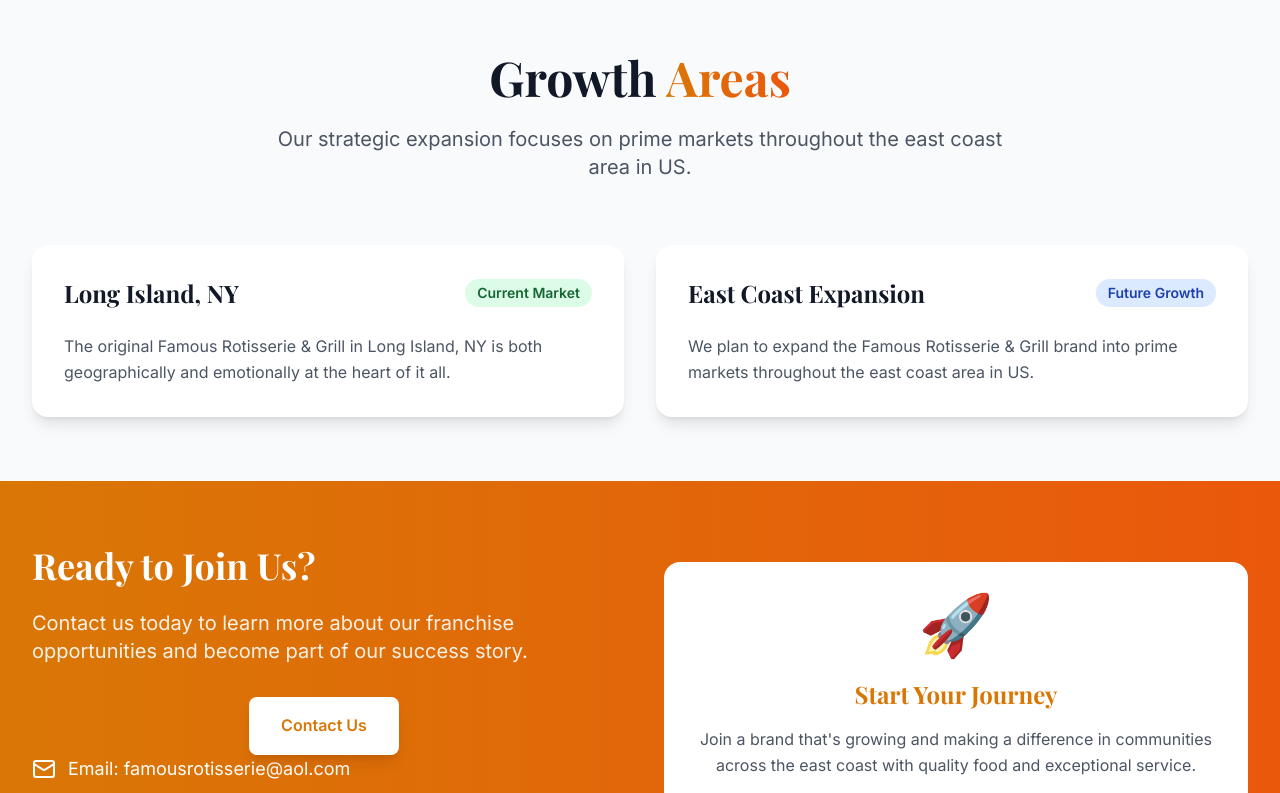
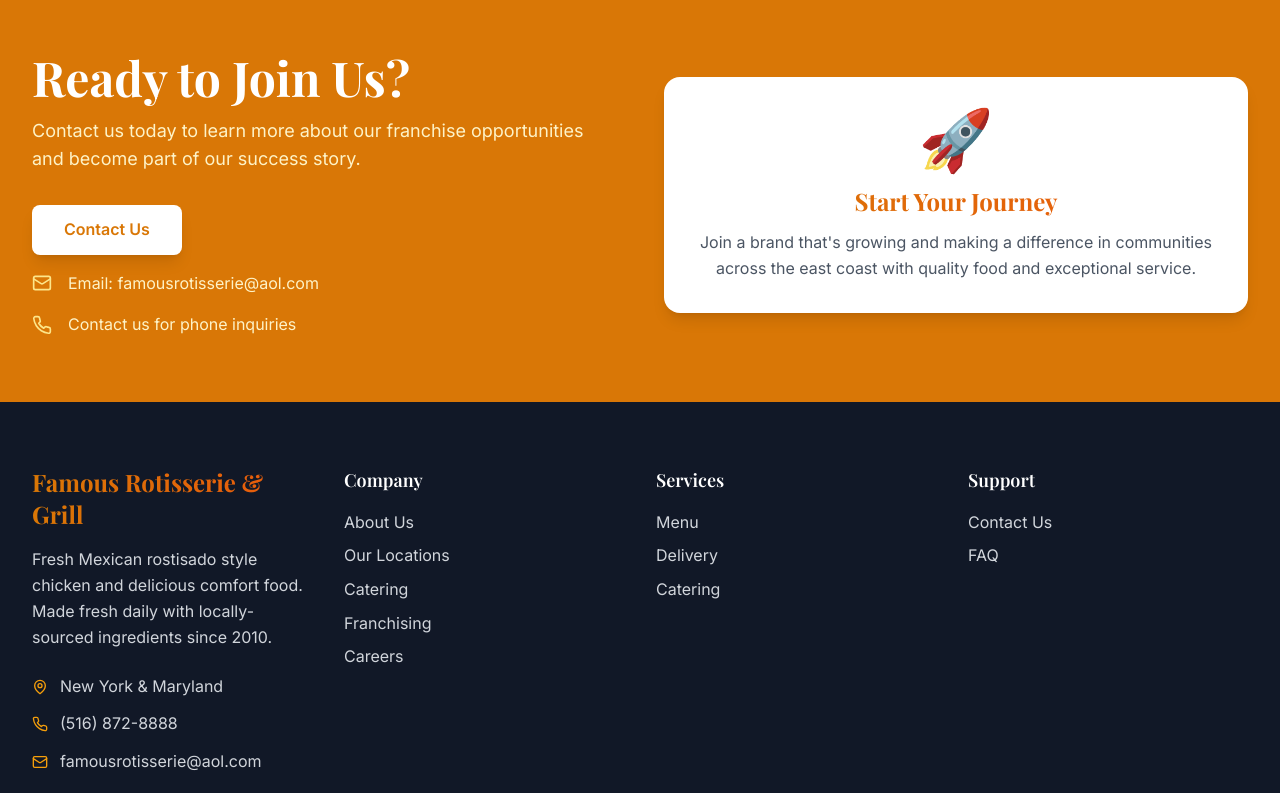
Before and after one commit to patriotsbreeze/famous-rotisserie, a React (Create React App) app: page /franchising in a window 1280 px wide. Shown: the part 2140-2933 px from the top of the page. Built offline with nearby package versions, Linux system fonts and the light colour scheme.

Commit message:
v1.14
updated some ui

```diff
--- a/src/pages/Franchising.js
+++ b/src/pages/Franchising.js
@@ -39,19 +39,6 @@
     'Passion for developing and operating the proven concept',
     'Commitment to quality and customer service',
     'Ability to follow proven processes and systems'
-  ];
-
-  const growthAreas = [
-    {
-      region: 'Long Island, NY',
-      description: 'The original Famous Rotisserie & Grill in Long Island, NY is both geographically and emotionally at the heart of it all.',
-      status: 'Current Market'
-    },
-    {
-      region: 'East Coast Expansion',
-      description: 'We plan to expand the Famous Rotisserie & Grill brand into prime markets throughout the east coast area in US.',
-      status: 'Future Growth'
-    }
   ];
 
   return (
@@ -231,104 +218,52 @@
         </div>
       </section>
 
-      {/* Growth Areas Section */}
-      <section className="py-16 bg-gray-50">
-        <div className="container-custom">
-          <motion.div
-            initial={{ opacity: 0, y: 30 }}
-            whileInView={{ opacity: 1, y: 0 }}
-            transition={{ duration: 0.8 }}
-            className="text-center mb-16"
-          >
-            <h2 className="text-4xl md:text-5xl font-playfair font-bold text-gray-900 mb-6">
-              Growth <span className="text-gradient">Areas</span>
-            </h2>
-            <p className="text-xl text-gray-600 max-w-3xl mx-auto">
-              Our strategic expansion focuses on prime markets throughout the east coast area in US.
-            </p>
-          </motion.div>
-
-          <div className="grid grid-cols-1 md:grid-cols-2 gap-8">
-            {growthAreas.map((area, index) => (
-              <motion.div
-                key={index}
-                initial={{ opacity: 0, y: 50 }}
-                whileInView={{ opacity: 1, y: 0 }}
-                transition={{ duration: 0.8, delay: index * 0.1 }}
-                className="bg-white rounded-2xl p-8 shadow-lg card-hover"
-              >
-                <div className="flex items-center justify-between mb-6">
-                  <h3 className="text-2xl font-playfair font-bold text-gray-900">
-                    {area.region}
-                  </h3>
-                  <span className={`px-3 py-1 rounded-full text-sm font-semibold ${
-                    area.status === 'Current Market'
-                      ? 'bg-green-100 text-green-800'
-                      : 'bg-blue-100 text-blue-800'
-                  }`}>
-                    {area.status}
-                  </span>
-                </div>
-                <p className="text-gray-600 leading-relaxed">
-                  {area.description}
-                </p>
-              </motion.div>
-            ))}
-          </div>
-        </div>
-      </section>
-
-      {/* Contact Section */}
-      <section className="py-16 bg-gradient-to-r from-amber-600 to-orange-600 text-white">
-        <div className="container-custom">
+      {/* CTA Section */}
+      <section className="bg-amber-600">
+        <div className="container-custom py-16">
           <div className="grid grid-cols-1 lg:grid-cols-2 gap-12 items-center">
             <motion.div
               initial={{ opacity: 0, x: -30 }}
               whileInView={{ opacity: 1, x: 0 }}
               transition={{ duration: 0.8 }}
+              className="text-white"
             >
-              <h2 className="text-4xl font-playfair font-bold mb-6">
+              <h2 className="text-4xl md:text-5xl font-playfair font-bold mb-4">
                 Ready to Join Us?
               </h2>
-              <p className="text-xl mb-8 opacity-90">
+              <p className="text-lg text-amber-100 mb-8">
                 Contact us today to learn more about our franchise opportunities and become part of our success story.
               </p>
-              <div className="flex flex-col sm:flex-row gap-4 justify-center">
+              <div className="space-y-4">
                 <a
                   href="/contact"
-                  className="bg-white text-amber-600 hover:bg-gray-100 font-semibold py-4 px-8 rounded-lg transition-all duration-300 transform hover:scale-105 shadow-lg"
+                  className="inline-block bg-white text-amber-600 hover:bg-amber-50 font-semibold py-3 px-8 rounded-lg transition-all duration-300 transform hover:scale-105 shadow-lg"
                 >
                   Contact Us
                 </a>
-              </div>
-              <div className="space-y-4">
-                <div className="flex items-center">
-                  <Mail size={24} className="mr-3" />
-                  <span className="text-lg">Email: famousrotisserie@aol.com</span>
+                <div className="flex items-center gap-4">
+                  <Mail size={20} className="text-amber-200" />
+                  <span className="text-amber-100">Email: famousrotisserie@aol.com</span>
                 </div>
-                 <div className="flex items-center">
-                  <Phone size={24} className="mr-3" />
-                  <a href="/contact" className="text-lg hover:underline">Contact us for phone inquiries</a>
+                <div className="flex items-center gap-4">
+                  <Phone size={20} className="text-amber-200" />
+                  <span className="text-amber-100">Contact us for phone inquiries</span>
                 </div>
               </div>
             </motion.div>
-
             <motion.div
               initial={{ opacity: 0, x: 30 }}
               whileInView={{ opacity: 1, x: 0 }}
-              transition={{ duration: 0.8 }}
-              className="text-center"
+              transition={{ duration: 0.8, delay: 0.2 }}
+              className="bg-white rounded-2xl p-8 shadow-lg text-center"
             >
-              <div className="bg-white text-amber-600 p-8 rounded-2xl">
-                <div className="text-6xl mb-6">🚀</div>
-                <h3 className="text-2xl font-playfair font-bold mb-4">
-                  Start Your Journey
-                </h3>
-                <p className="text-gray-600 leading-relaxed">
-                  Join a brand that's growing and making a difference in communities
-                  across the east coast with quality food and exceptional service.
-                </p>
-              </div>
+              <div className="text-6xl mb-4">🚀</div>
+              <h3 className="text-2xl font-playfair font-bold text-gradient mb-3">
+                Start Your Journey
+              </h3>
+              <p className="text-gray-600 leading-relaxed">
+                Join a brand that's growing and making a difference in communities across the east coast with quality food and exceptional service.
+              </p>
             </motion.div>
           </div>
         </div>
--- a/src/pages/Locations.js
+++ b/src/pages/Locations.js
@@ -292,25 +292,21 @@
                 href="https://www.doordash.com/store/famous-rotisserie---grill-valley-stream-1238290/en-US"
                 target="_blank"
                 rel="noopener noreferrer"
-                className="bg-white rounded-xl shadow-md hover:shadow-lg transition-shadow duration-300 flex items-center justify-center p-4 flex-1 h-20"
+                className="bg-white text-amber-600 hover:bg-gray-100 font-semibold py-4 px-8 rounded-lg transition-all duration-300 transform hover:scale-105 shadow-lg flex items-center justify-center gap-2"
               >
                 <DoorDashLogo />
+                <span className="font-semibold text-gray-900">Order DoorDash</span>
               </a>
               <a
                 href="https://www.ubereats.com/store/famous-rotisserie-and-grill/tJIpd_xcSiqVXbHi3s4xRw?utm_source=wok"
                 target="_blank"
                 rel="noopener noreferrer"
-                className="bg-white rounded-xl shadow-md hover:shadow-lg transition-shadow duration-300 flex items-center justify-center p-4 flex-1 h-20"
+                className="bg-white text-amber-600 hover:bg-gray-100 font-semibold py-4 px-8 rounded-lg transition-all duration-300 transform hover:scale-105 shadow-lg flex items-center justify-center gap-2"
               >
                 <UberEatsLogo />
+                <span className="font-semibold text-gray-900">Order UberEats</span>
               </a>
             </div>
-             <a
-               href="/contact"
-               className="mt-6 inline-block border-2 border-white text-white hover:bg-white hover:text-amber-600 font-semibold py-3 px-8 rounded-lg transition-all duration-300 transform hover:scale-105"
-             >
-               Call a Location
-             </a>
           </motion.div>
         </div>
       </section>
```
